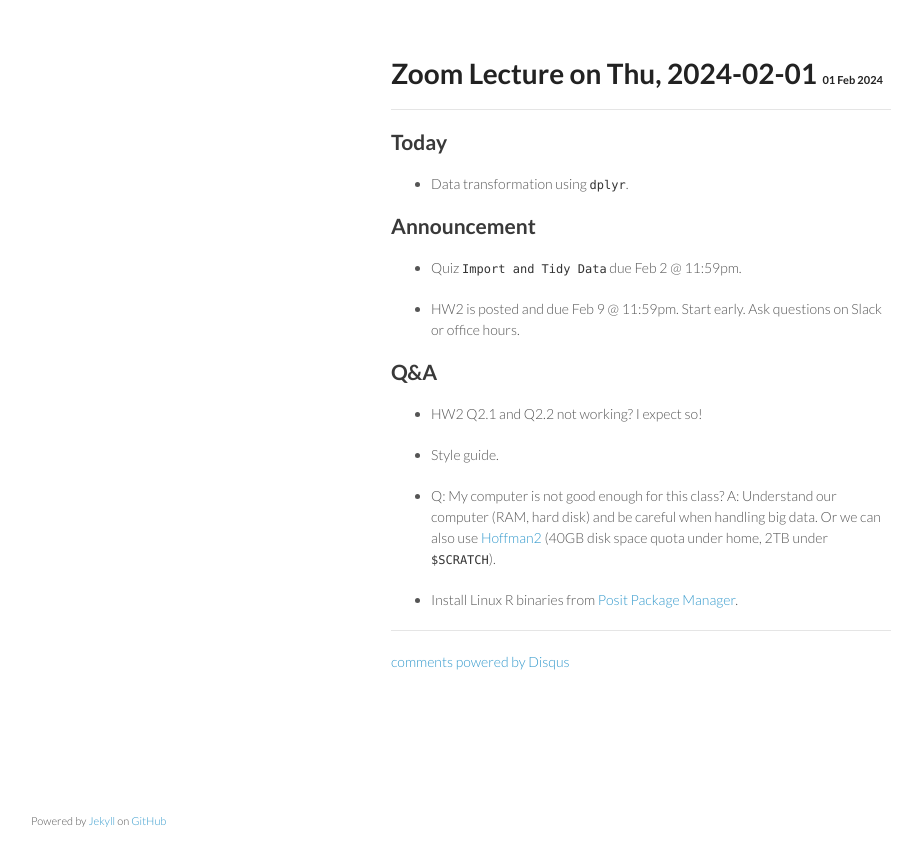
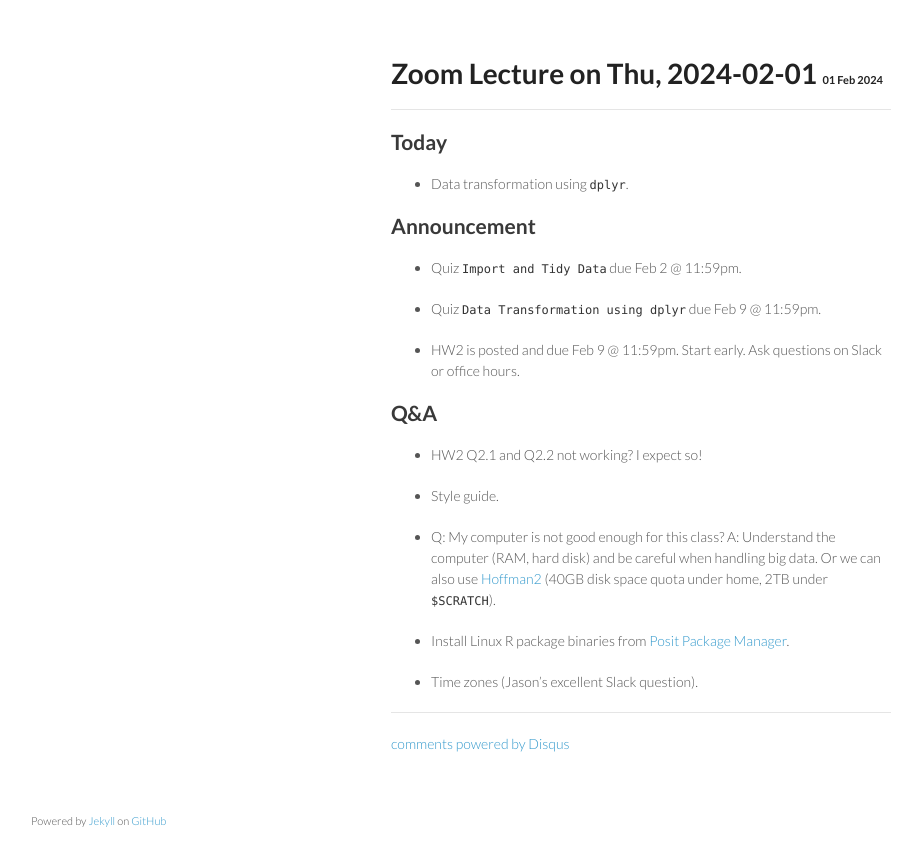
Before and after one commit to ucla-biostat-203b/2024winter, a Jekyll site: the page built from _posts/2024-02-01-lec80.md, in a window 1280 px wide. Shown: the top 866 px of the page, without its empty margins (179-1101 px from the left). Built offline with Jekyll 4.4.1, drawn with Linux system fonts in a browser that asks for light colours; comment, search, counter and statistics services are not loaded.

Commit message:
add new quiz

```diff
--- a/_posts/2024-02-01-lec80.md
+++ b/_posts/2024-02-01-lec80.md
@@ -12,6 +12,8 @@ category: biostat203bwinter2024lec80
 
 * Quiz [`Import and Tidy Data`](https://bruinlearn.ucla.edu/courses/176236/quizzes/1005857) due Feb 2 @ 11:59pm.
 
+* Quiz [`Data Transformation using dplyr`](https://bruinlearn.ucla.edu/courses/176237/quizzes/1006881) due Feb 9 @ 11:59pm.
+
 * HW2 is posted and due Feb 9 @ 11:59pm. Start early. Ask questions on Slack or office hours.
 
 ## Q&A
@@ -20,6 +22,8 @@ category: biostat203bwinter2024lec80
 
 * Style guide.
 
-* Q: My computer is not good enough for this class? A: Understand our computer (RAM, hard disk) and be careful when handling big data. Or we can also use [Hoffman2](https://www.hoffman2.idre.ucla.edu/Using-H2/Software/Software.html#rstudio-server) (40GB disk space quota under home, 2TB under `$SCRATCH`).
+* Q: My computer is not good enough for this class? A: Understand the computer (RAM, hard disk) and be careful when handling big data. Or we can also use [Hoffman2](https://www.hoffman2.idre.ucla.edu/Using-H2/Software/Software.html#rstudio-server) (40GB disk space quota under home, 2TB under `$SCRATCH`).
 
-* Install Linux R binaries from [Posit Package Manager](https://packagemanager.posit.co/client/#/repos/cran/setup).
+* Install Linux R package binaries from [Posit Package Manager](https://packagemanager.posit.co/client/#/repos/cran/setup).
+
+* Time zones (Jason's excellent Slack question).
```
Also changed, not shown: _posts/2024-02-01-lec1.md (+6 -2 lines).
